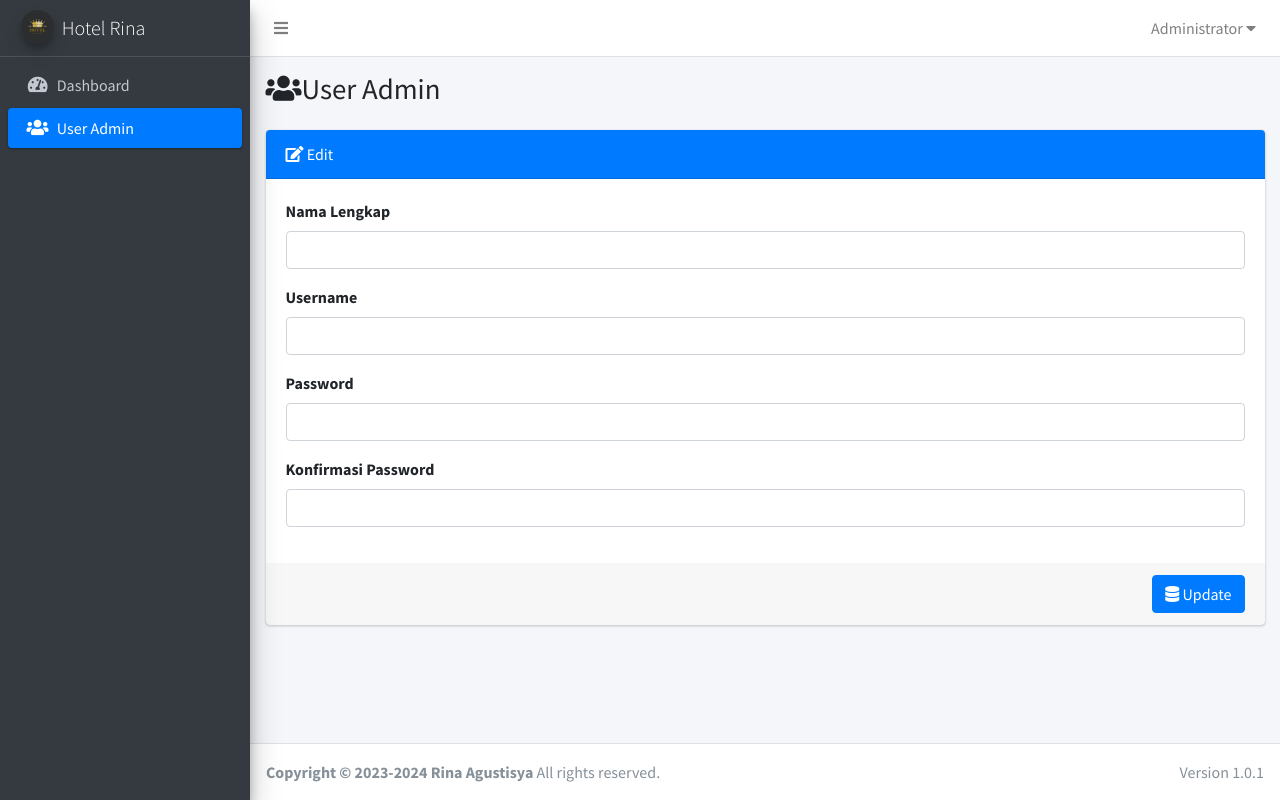
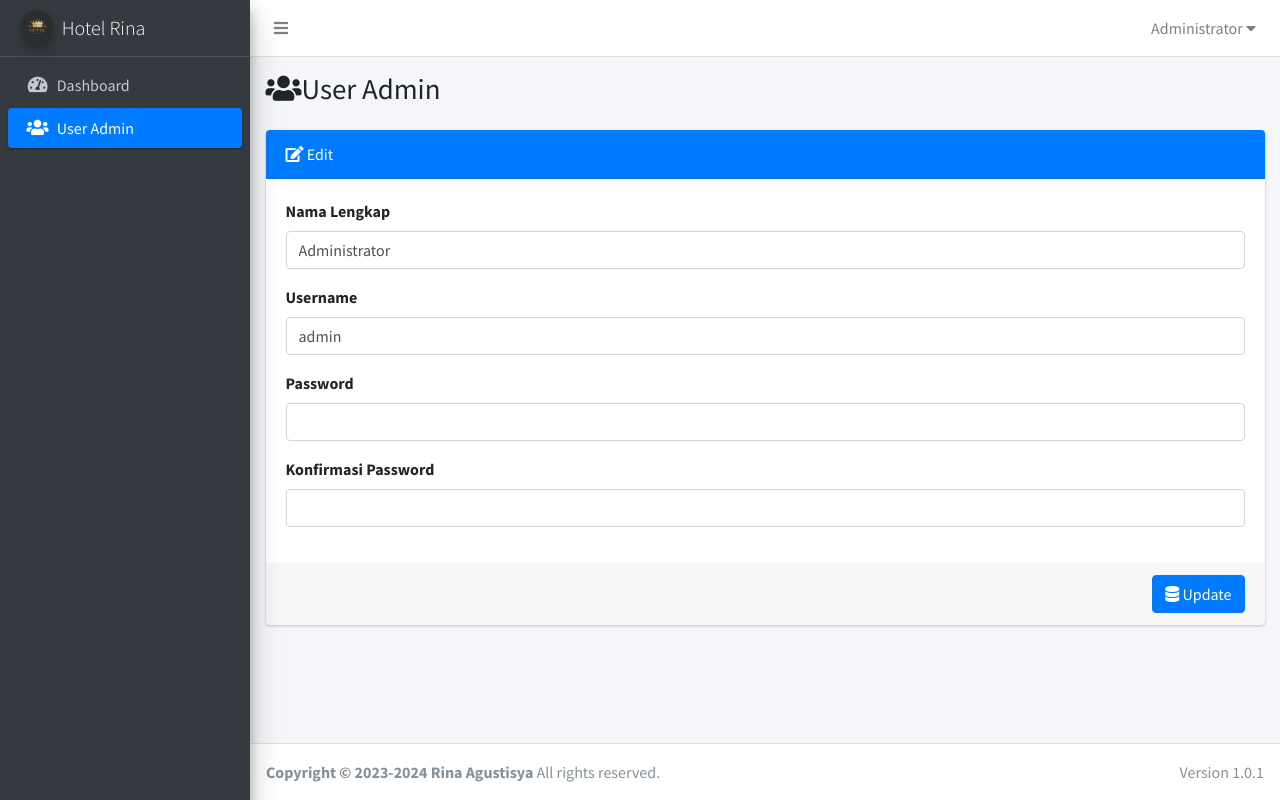
Before and after one commit to Rinagustisya/Reservasi-Hotel, a Laravel app: page /admin/admin/1/edit in a window 1280 px wide. Run offline with Laravel 9, Linux system fonts and the light colour scheme; the visitor is signed in with stand-in values (Sample User, id 1); data comes from the database, SQL or seed files in the repository; settings files or empty folders that the repository lacks are supplied; some libraries are stand-ins or nearby versions.

Commit message:
refactor : value input

```diff
--- a/resources/views/admin/edit.blade.php
+++ b/resources/views/admin/edit.blade.php
@@ -8,11 +8,11 @@
 <div class="row">
     <div class="col-12">
            <x-form-edit :action="route('admin.update',['admin'=>$row->id])">
-               <x-input-admin label="Nama Lengkap" name="nama" />
-               <x-input-admin label="Username" name="username" />
+               <x-input-admin label="Nama Lengkap" name="nama" :value="$row->nama"/>
+               <x-input-admin label="Username" name="username" :value="$row->username" />
                <x-input-admin label="Password" name="password" type="password" />
                <x-input-admin label="Konfirmasi Password" name="password_confirmation" type="password" />
-           </x-form-create>
+           </x-form-edit>
     </div>
 </div>
 @endsection
--- a/resources/views/components/form-edit.blade.php
+++ b/resources/views/components/form-edit.blade.php
@@ -4,6 +4,7 @@
         <i class="fas fa-edit"></i> Edit
     </div>
     <div class="card-body">
+        @method('put')
         <?= $slot ?>
     </div>
     <div class="card-footer text-right">
--- a/resources/views/components/input-admin.blade.php
+++ b/resources/views/components/input-admin.blade.php
@@ -1,7 +1,7 @@
-@props(['label', 'name', 'type'=>'text'])
+@props(['label', 'name', 'type'=>'text', 'value'=>''])
 <div class="form-group">
     <label for="">{{ $label }}</label>
-    <input type="{{ $type }}" name="{{ $name }}" class="form-control{{ $errors->has($name) ? ' is-invalid' : '' }}">
+    <input type="{{ $type }}" name="{{ $name }}" value="{{ old($name, $value) }}" class="form-control{{ $errors->has($name) ? ' is-invalid' : '' }}">
     @error($name)
     <div class="invalid-feedback">{{ $message }}</div>
     @enderror
```
